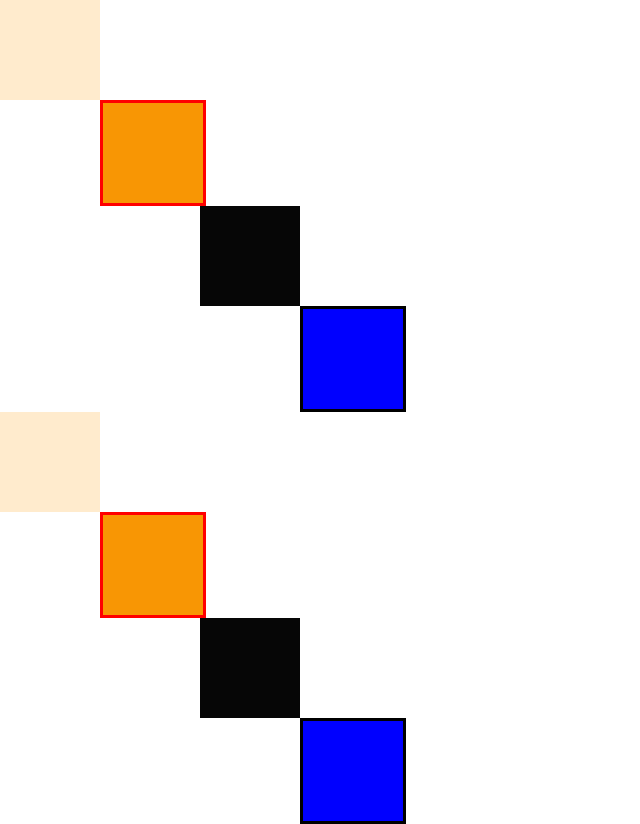
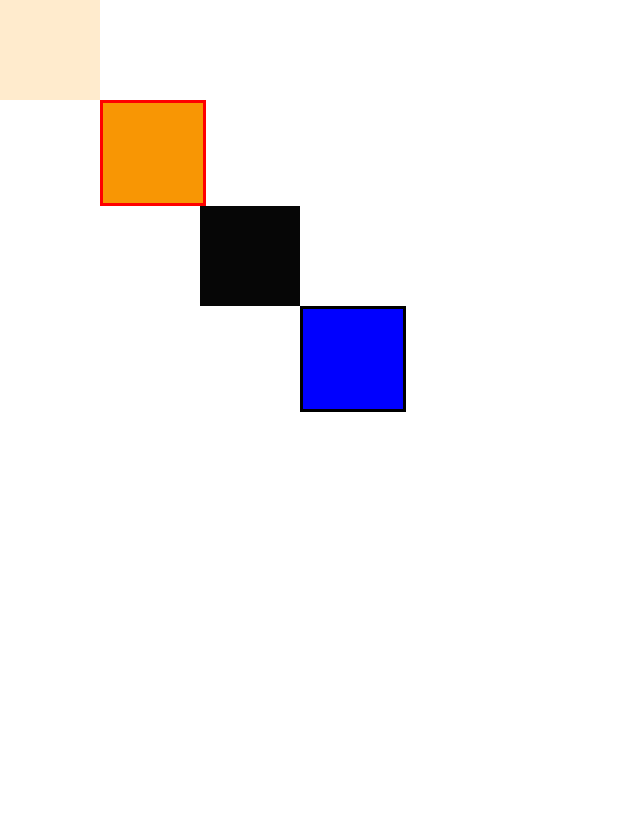
Before and after one commit to fbw-d09/uib-box-model-stairway-to-heaven-Mirac-ops, a website: page index.html in a window 1280 px wide. Shown: the whole page, without its empty margins (0-640 px from the left). After the commit the page ends 800 px from the top, so only its background shows below. Drawn offline with nearby package versions, Linux system fonts and the light colour scheme.

Commit message:
veraendert_

```diff
--- a/index.html
+++ b/index.html
@@ -13,9 +13,5 @@
     <div class="box-2"></div>
     <div class="box-3"></div>
     <div class="box-4"></div>
-    <div class="box-1"></div>
-    <div class="box-2"></div>
-    <div class="box-3"></div>
-    <div class="box-4"></div>
 </body>
 </html>
```
